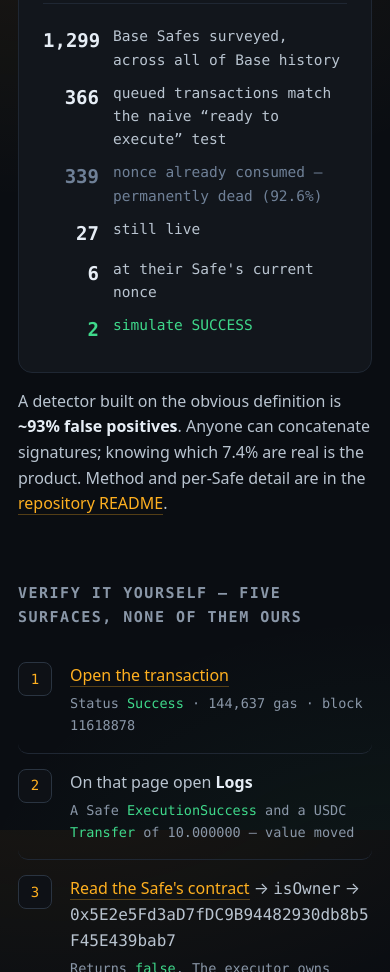
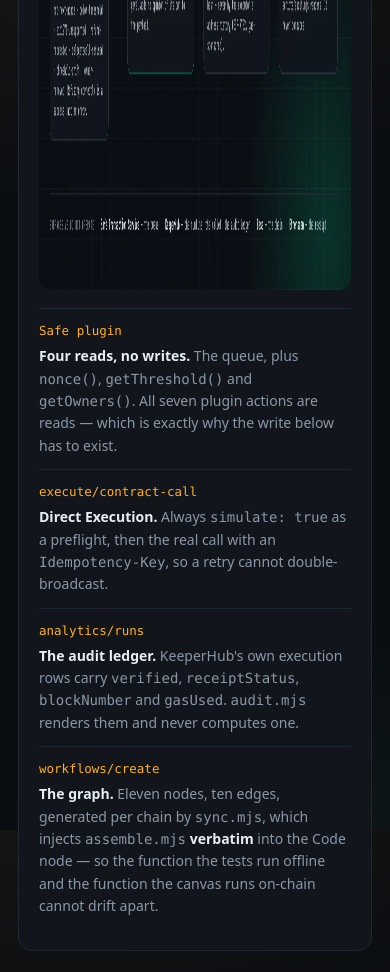
Before and after one commit to edycutjong/gavel, a website: page site/index.html in a window 390 px wide. Shown: the part 1702-2674 px from the top of the page. Drawn offline with Linux system fonts and the light colour scheme.

Commit message:
The landing never said what the integration does
Counted before writing anything: the page mentioned KeeperHub five times and
every one was a caveat, a limitation or an apology -- gas sponsorship, the plan
gate, deciding beside rather than inside, and the footer credit. It named zero
API surfaces and carried no diagram. The README makes the integration case in
twenty-five mentions and a dedicated section; the page a judge opens first made
it nowhere.

That is the wrong way round for this event. Integration depth and execution
through KeeperHub are the first two of five judging criteria, and /rubric scored
them 8 and 5 -- the two the landing was silent on.

So: the architecture diagram, and the four surfaces as a table -- the Safe
plugin's four reads, contract-call with its simulate preflight and idempotency
key, analytics/runs as the audit ledger, and workflows/create with assemble.mjs
injected verbatim. Placed after 'The two acts' so the mechanism is explained
before the caveats rather than only inside them.

The diagram is 87 KB of WebP with a 133 KB PNG fallback, down from 933 KB, which
keeps it under the 300 KB asset gate and the perfect performance score with it.

And the footer said 'no network request' while the page fetched its own icon and
favicons. It now says it calls no API, which is what was meant and what is true.

```diff
--- a/site/index.html
+++ b/site/index.html
@@ -137,6 +137,20 @@
        font-variant-numeric:tabular-nums;margin:0}
   .pct em{font-style:normal;color:var(--dead-lg)}
 
+  /* the integration table — the thing this event is actually judged on */
+  .arch{width:100%;margin:0;border-radius:12px;display:block}
+  .surf{width:100%;border-collapse:collapse;margin-top:18px;font-size:14px}
+  .surf td{padding:10px 0;border-top:1px solid var(--line);vertical-align:top}
+  .surf tr:first-child td{border-top:0}
+  .surf td:first-child{font-family:var(--mono);font-size:12.5px;color:var(--amber);
+    white-space:nowrap;padding-right:18px;width:1%}
+  .surf td:last-child{color:var(--mid)}
+  .surf b{color:var(--hi);font-weight:600}
+  @media(max-width:640px){
+    .surf td{display:block;border-top:0;padding:2px 0}
+    .surf tr{display:block;padding:10px 0;border-top:1px solid var(--line)}
+    .surf td:first-child{width:auto}
+  }
   ol{counter-reset:s;list-style:none;padding:0;margin:0}
   ol li{counter-increment:s;position:relative;padding:16px 0 16px 52px;border-bottom:1px solid var(--line);
     border-radius:10px;transition:background .2s ease}
@@ -225,6 +239,31 @@
       <p>On-chain <code>execTransaction</code>. Costs gas. Permissionless — <b style="color:var(--hi)">anyone</b> may call it. Assigned to no one, so it does not happen.</p>
       <span class="tag">▲ Nobody's job</span>
     </div>
+  </div>
+
+  <h2>How KeeperHub runs this</h2>
+  <div class="card reveal" style="padding:20px">
+    <picture>
+      <source srcset="assets/architecture.webp" type="image/webp">
+      <img class="arch" src="assets/architecture.png" width="1760" height="955" loading="lazy"
+           decoding="async"
+           alt="Four stages left to right. The Safe Transaction Service supplies the queue and the owner signatures. KeeperHub's Safe plugin performs four reads: the queue, nonce, threshold and owners. src/assemble.mjs decides purely and returns either ten execTransaction arguments or one of seven named refusals. KeeperHub Direct Execution simulates, then broadcasts from a wallet that owns none of the Safe. KeeperHub's own execution rows are the audit ledger.">
+    </picture>
+    <table class="surf">
+      <tr><td>Safe plugin</td><td><b>Four reads, no writes.</b> The queue, plus <code>nonce()</code>,
+        <code>getThreshold()</code> and <code>getOwners()</code>. All seven plugin actions are reads —
+        which is exactly why the write below has to exist.</td></tr>
+      <tr><td>execute/<wbr>contract-call</td><td><b>Direct Execution.</b> Always <code>simulate: true</code>
+        as a preflight, then the real call with an <code>Idempotency-Key</code>, so a retry cannot
+        double-broadcast.</td></tr>
+      <tr><td>analytics/<wbr>runs</td><td><b>The audit ledger.</b> KeeperHub's own execution rows carry
+        <code>verified</code>, <code>receiptStatus</code>, <code>blockNumber</code> and <code>gasUsed</code>.
+        <code>audit.mjs</code> renders them and never computes one.</td></tr>
+      <tr><td>workflows/<wbr>create</td><td><b>The graph.</b> Eleven nodes, ten edges, generated per chain by
+        <code>sync.mjs</code>, which injects <code>assemble.mjs</code> <b>verbatim</b> into the Code node —
+        so the function the tests run offline and the function the canvas runs on-chain cannot drift
+        apart.</td></tr>
+    </table>
   </div>
 
   <h2>The finding this is built on</h2>
@@ -325,7 +364,7 @@
 
   <footer>
     gavel · MIT · built for the KeeperHub Agent Economy hackathon<br>
-    This page is one static file: no network request, nothing stored, nothing asserted on its own
+    This page is one static file and its images: it calls no API, stores nothing, and asserts nothing on its own
     authority. Every number above is checkable on the five surfaces listed, none of them ours.
     <b style="color:var(--body)">Check any of them.</b>
   </footer>
```
Also changed, not shown: site/assets/architecture.png (added), site/assets/architecture.webp (added).
